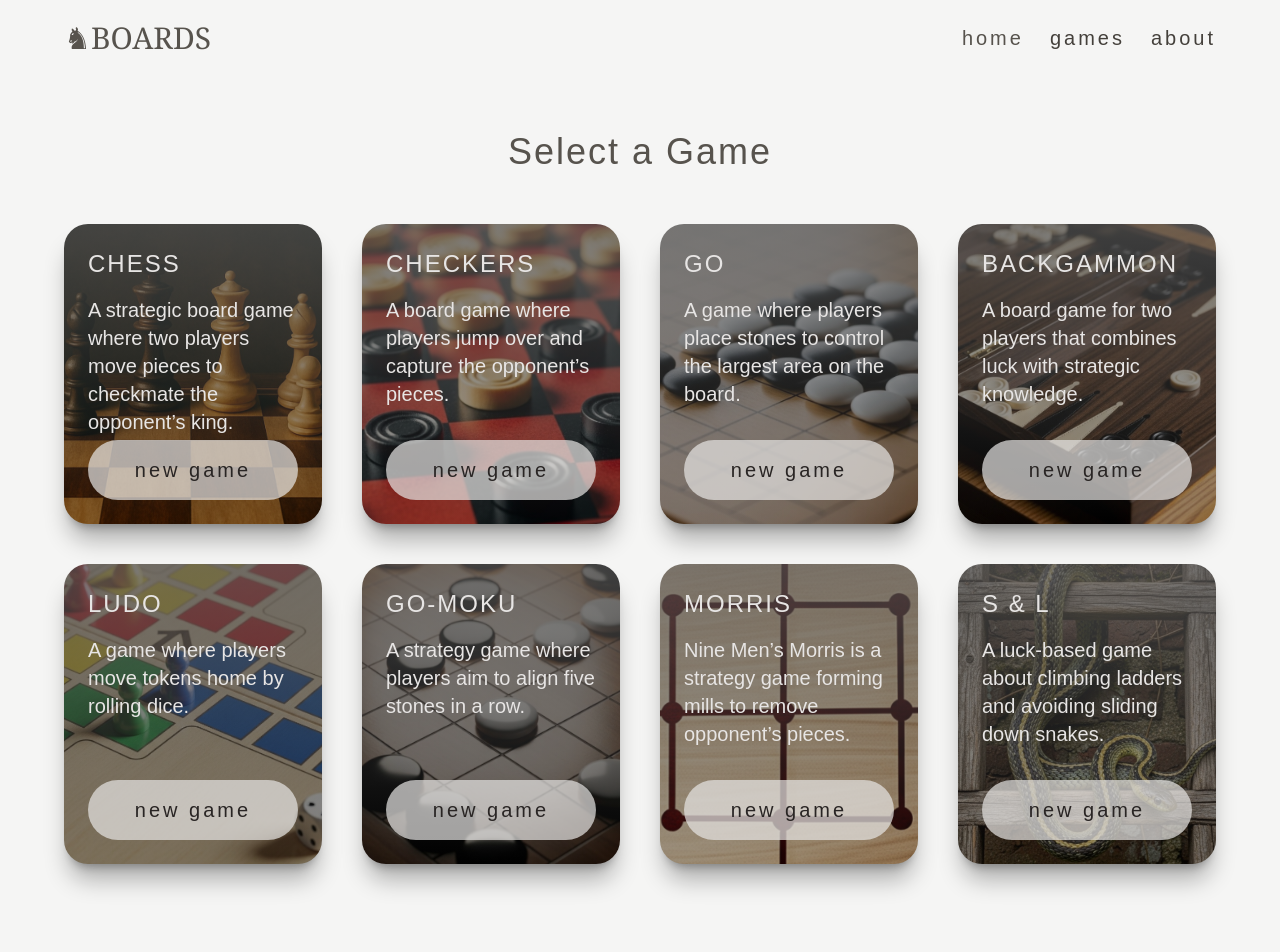
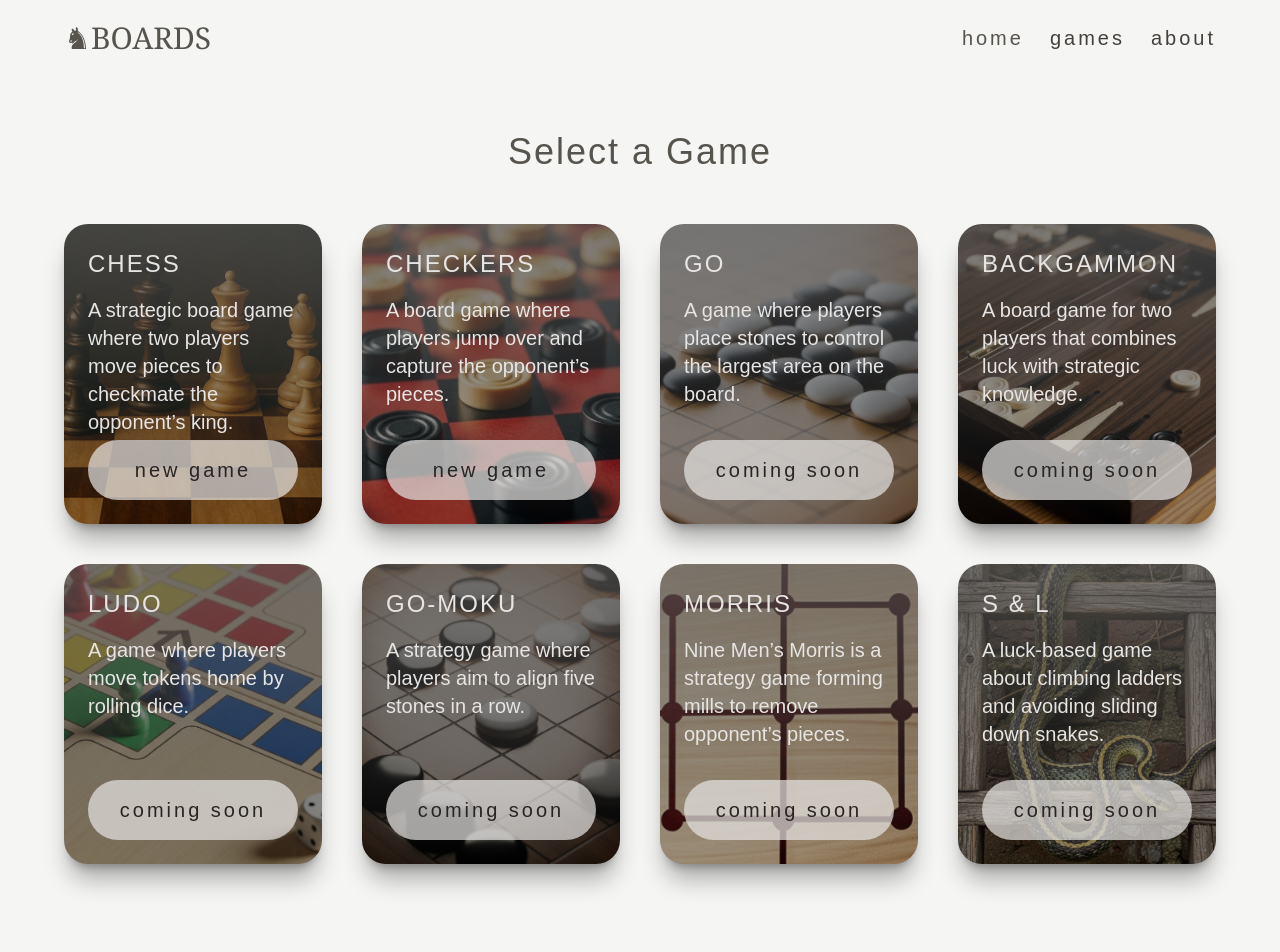
Before and after one commit to delgadociteriowa/boards-mint, a Next.js app: page /games in a window 1280 px wide. Shown: the top 952 px of the page. Built offline with nearby package versions, Linux system fonts and the light colour scheme.

Commit message:
fix: game links fixed

```diff
--- a/src/app/games/page.tsx
+++ b/src/app/games/page.tsx
@@ -34,7 +34,7 @@ const Games: React.FC = () => {
                 background={'bg-game-ludo'}
                 title={'ludo'}
                 paragraph={'A game where players move tokens home by rolling dice.'}
-                gameLink={'chess'}/>
+                gameLink={'soon'}/>
               <GameCard
                 background={'bg-game-gomoku'}
                 title={'go-moku'}
--- a/src/components/GameCard.tsx
+++ b/src/components/GameCard.tsx
@@ -11,7 +11,7 @@ const GameCard: React.FC<GameCardProps> = ({background, title, paragraph, gameLi
   <div className={`${background} h-[300px] p-6 bg-stone-900 rounded-3xl bg-center bg-cover flex flex-col w-[250px] grow shadow-xl/30`}>
     <h4 className="uppercase text-stone-200 tracking-[2px] text-2xl mb-4">{title}</h4>
     <p className="text-stone-200 text-xl">{paragraph}</p>
-    <Link className="lowercase block bg-stone-200/70 hover:bg-stone-200/90 py-4 rounded-full text-center no-underline text-stone-800 text-xl tracking-[3px] mt-auto" href={`/${gameLink}`}>new game</Link>
+    <Link className="lowercase block bg-stone-200/70 hover:bg-stone-200/90 py-4 rounded-full text-center no-underline text-stone-800 text-xl tracking-[3px] mt-auto" href={`/${gameLink}`}>{gameLink === 'soon' ? 'coming soon' : 'new game'}</Link>
   </div>
 );
 
--- a/src/components/HomeHeroSection.tsx
+++ b/src/components/HomeHeroSection.tsx
@@ -13,7 +13,7 @@ const HomeHeroSection: React.FC = () => (
       </div>
       <h2 className="text-center text-xl w-[80%] my-0 mx-auto mb-4">Classic board games. Anywhere, anytime.</h2>
       <div className="flex flex-wrap justify-center gap-4 w-[100%]">
-        <Link href="/chess" className="block w-[15rem] shrink bg-stone-200/70 hover:bg-stone-200/90 py-6 rounded-full text-center no-underline text-stone-800 text-xl lowercase tracking-[3px]">Play Now</Link>
+        <Link href="/games" className="block w-[15rem] shrink bg-stone-200/70 hover:bg-stone-200/90 py-6 rounded-full text-center no-underline text-stone-800 text-xl lowercase tracking-[3px]">Play Now</Link>
         <Link href="/about" className="block w-[15rem] shrink bg-stone-200/70 hover:bg-stone-200/90 py-6 rounded-full text-center no-underline text-stone-800 text-xl lowercase tracking-[3px]">About</Link>
       </div>
     </section>
```
